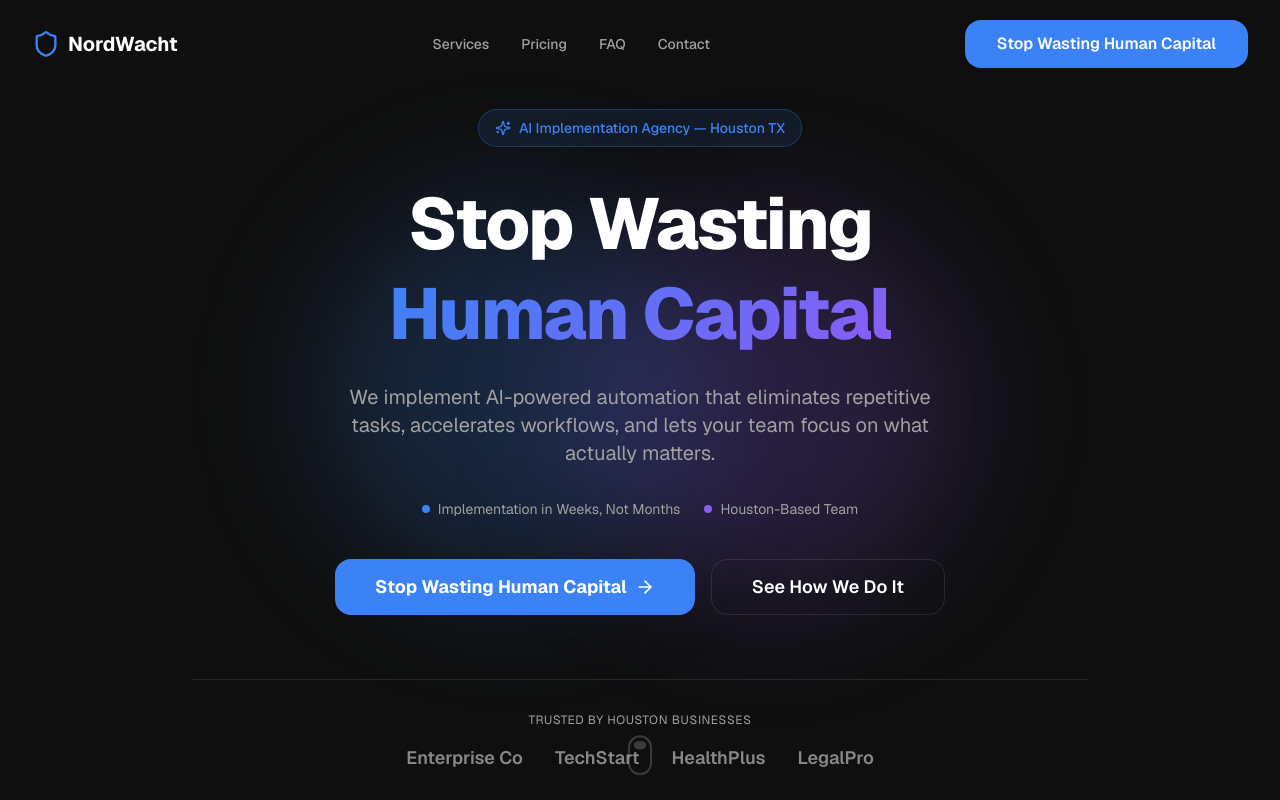
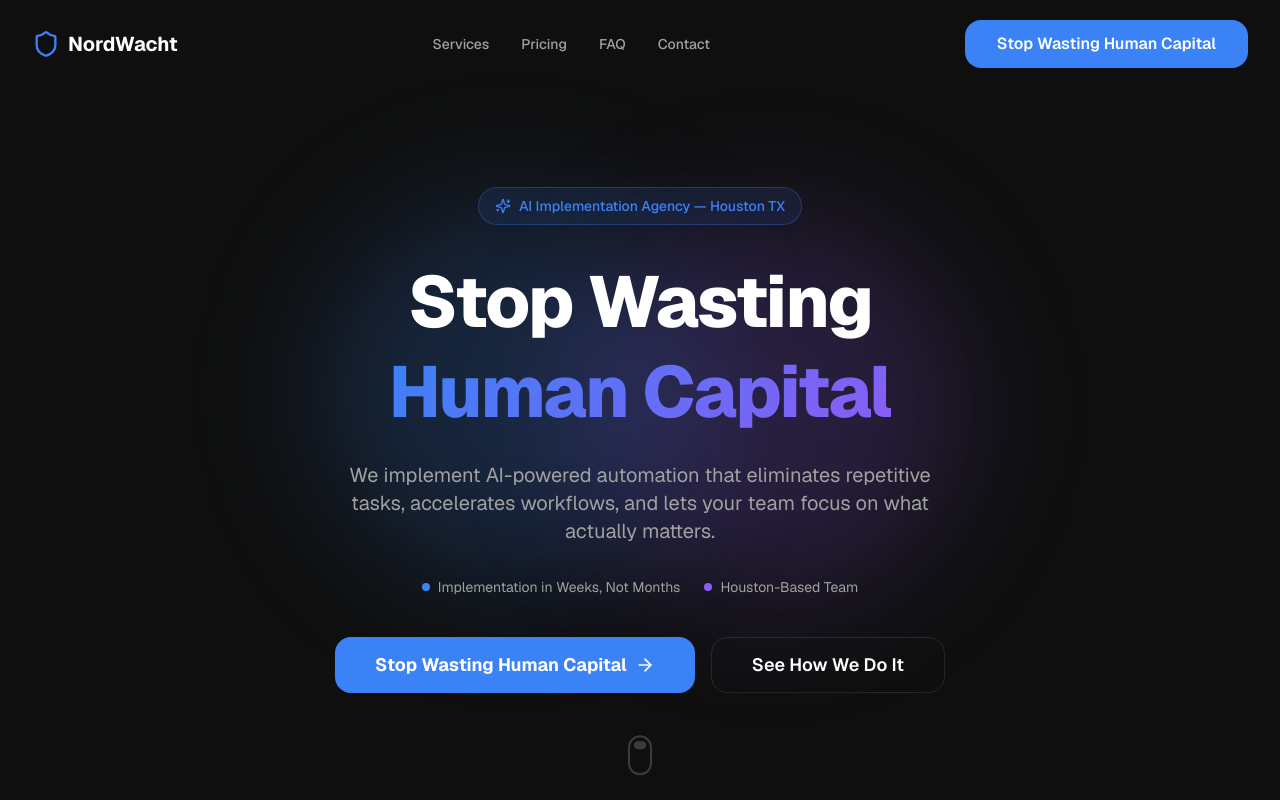
Before and after one commit to adodson9999/cybersecurity-NordWacht_01, a Next.js app: page / in a window 1280 px wide. Shown: the top 800 px of the page. Built offline with nearby package versions, Linux system fonts and the light colour scheme.

Commit message:
remove placeholder "Trusted by" section from hero component
Clean up hero section by removing non-real client logos.

```diff
--- a/components/hero.tsx
+++ b/components/hero.tsx
@@ -86,23 +86,7 @@ export function Hero() {
             </Button>
           </motion.div>
 
-          {/* Trust indicators */}
-          <motion.div
-            initial={{ opacity: 0 }}
-            animate={{ opacity: 1 }}
-            transition={{ duration: 0.5, delay: 0.6 }}
-            className="mt-16 border-t border-border pt-8"
-          >
-            <p className="mb-4 text-xs uppercase tracking-wider text-muted-foreground">
-              Trusted by Houston businesses
-            </p>
-            <div className="flex flex-wrap items-center justify-center gap-8 opacity-50">
-              <span className="text-lg font-semibold">Enterprise Co</span>
-              <span className="text-lg font-semibold">TechStart</span>
-              <span className="text-lg font-semibold">HealthPlus</span>
-              <span className="text-lg font-semibold">LegalPro</span>
-            </div>
-          </motion.div>
+
         </div>
       </Container>
 
```
